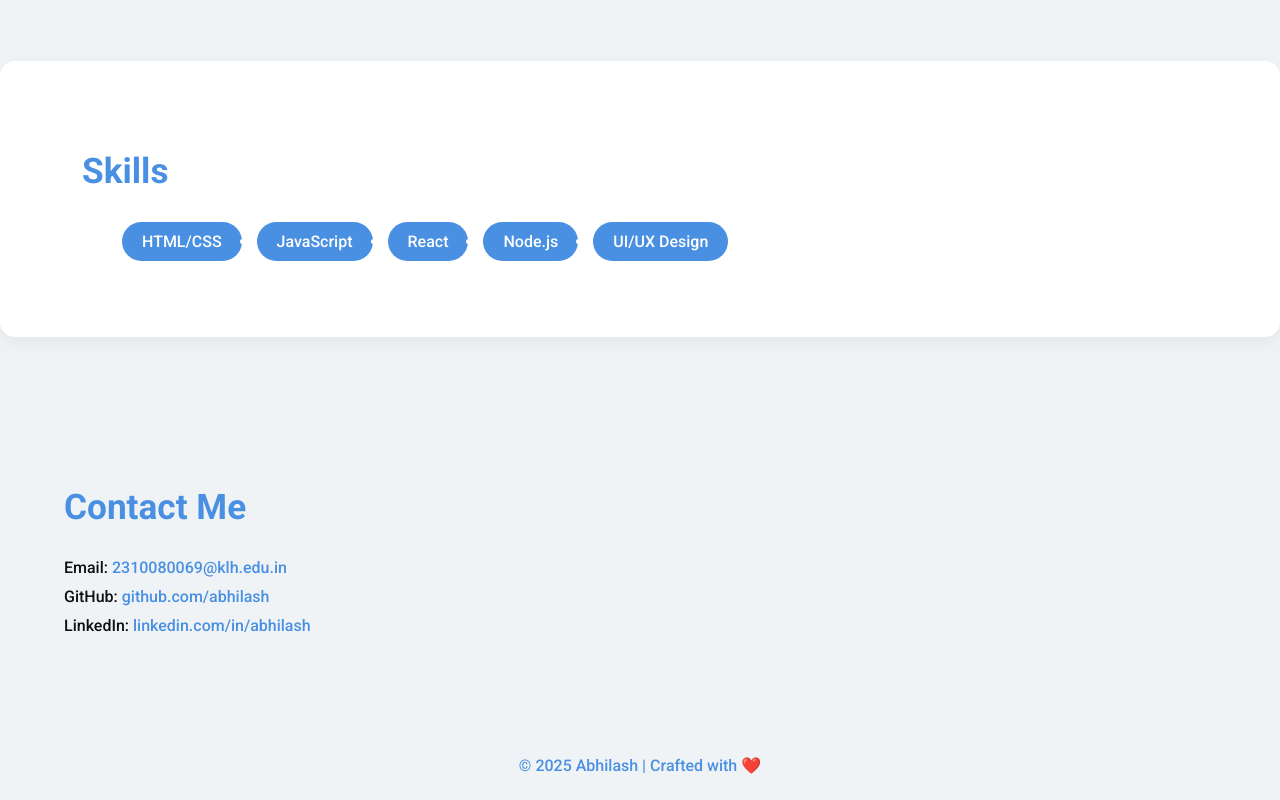
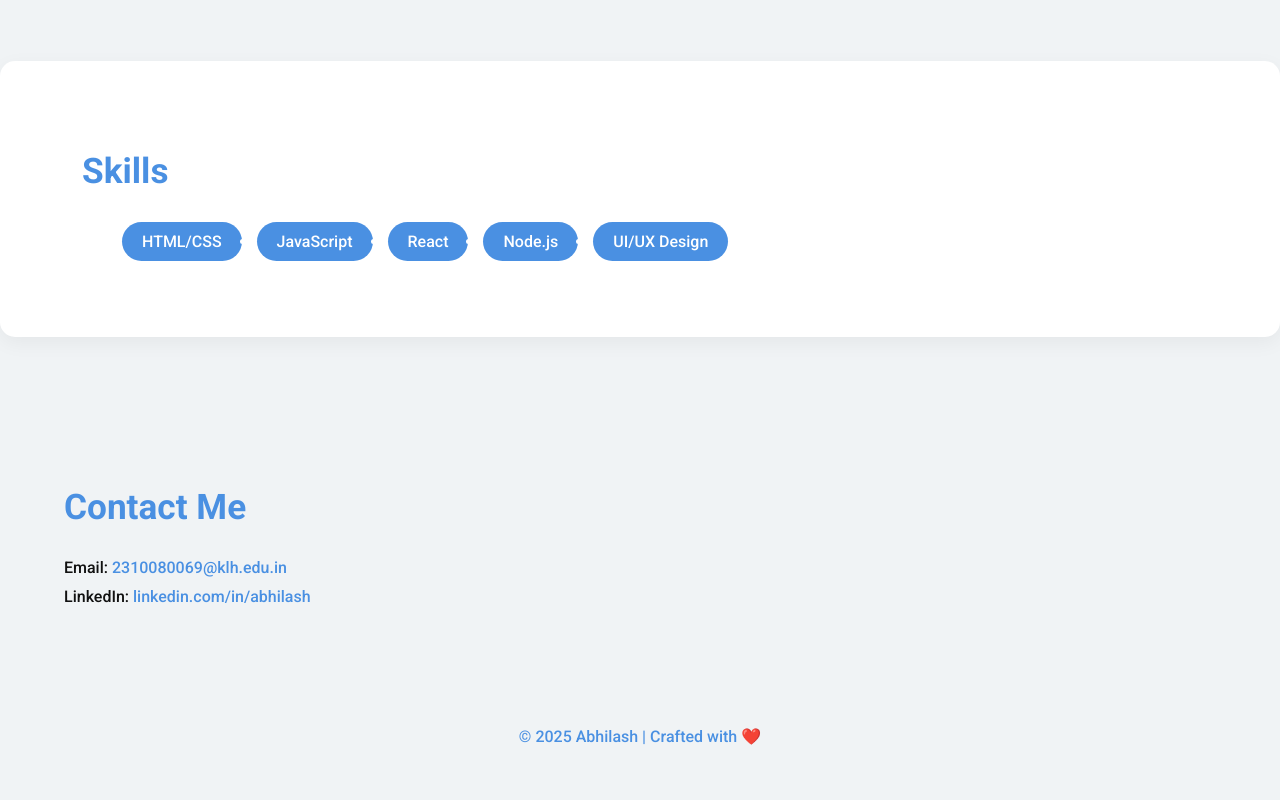
Before and after one commit to Kanishka1431/Abhilash, a plain HTML site: page index.html in a window 1280 px wide. Shown: the part 1312-2112 px from the top of the page. After the commit the page ends 2083 px from the top, so only its background shows below. Drawn offline with Linux system fonts and the light colour scheme.

Commit message:
seconf commit

```diff
--- a/index.html
+++ b/index.html
@@ -90,7 +90,6 @@
       <h2>Contact Me</h2>
       <ul>
         <li>Email: <a href="mailto:2310080069@klh.edu.in">2310080069@klh.edu.in</a></li>
-        <li>GitHub: <a href="#" target="_blank">github.com/abhilash</a></li>
         <li>LinkedIn: <a href="https://www.linkedin.com/me?trk=p_mwlite_feed-secondary_nav" target="_blank">linkedin.com/in/abhilash</a></li>
       </ul>
     </div>
```
